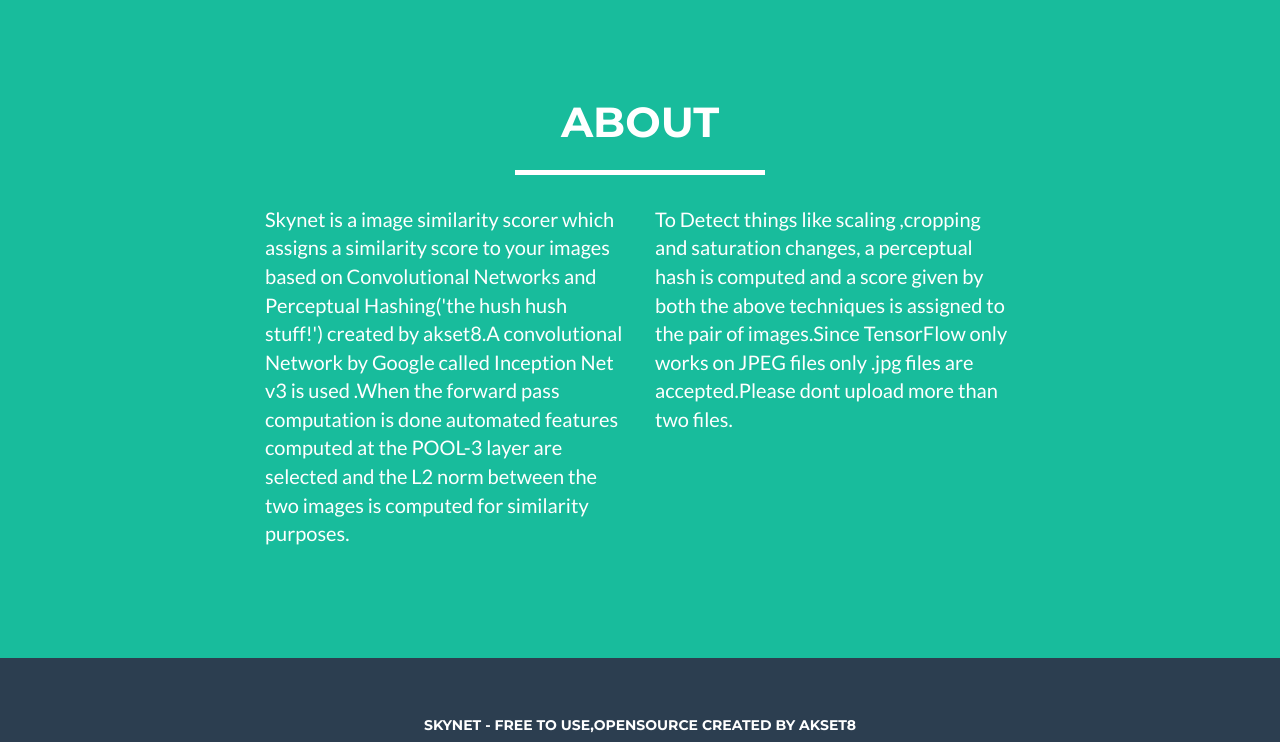
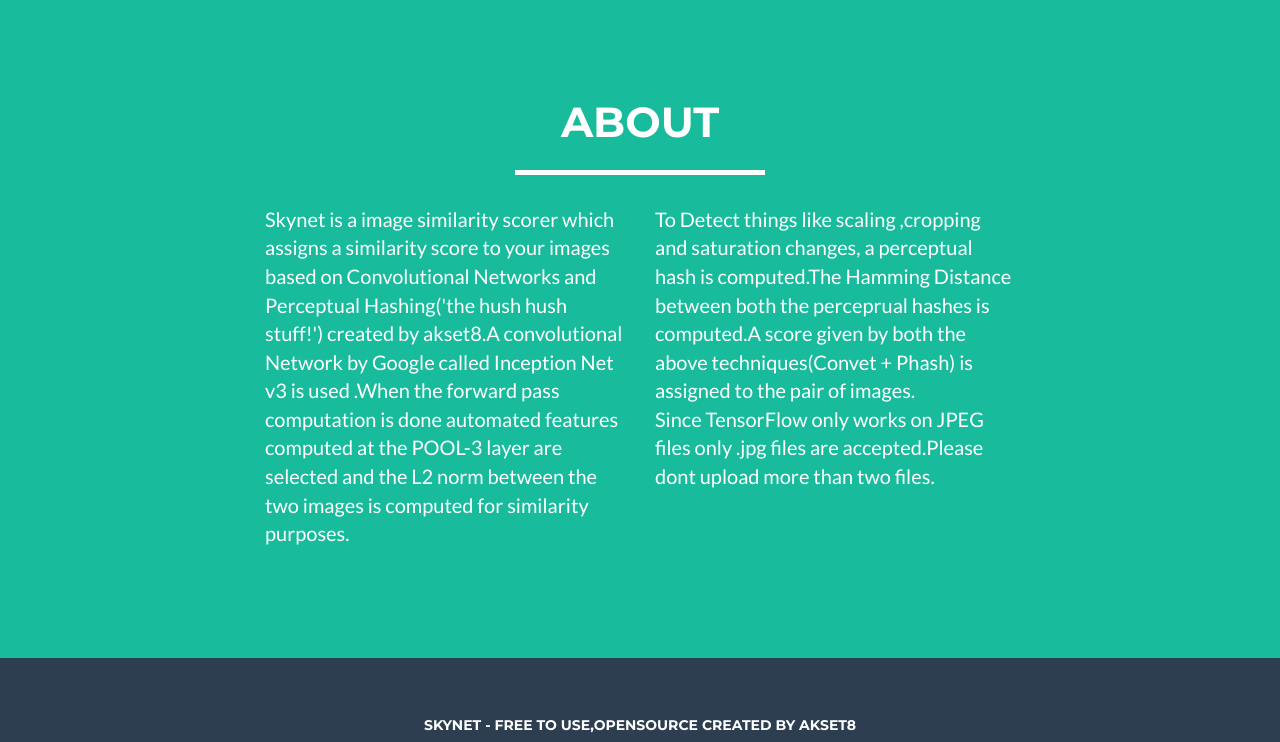
Before and after one commit to akset8/skynet, a Flask app: page / in a window 1280 px wide. Shown: the part 1039-1781 px from the top of the page. Run offline with Flask 2, Linux system fonts and the light colour scheme; some libraries are stand-ins or nearby versions.

Commit message:
added some text

```diff
--- a/templates/index.html
+++ b/templates/index.html
@@ -118,7 +118,7 @@
                     <p>Skynet is a image similarity scorer which assigns a similarity score to your images based on Convolutional Networks and Perceptual Hashing('the hush hush stuff!') created by akset8.A convolutional Network by Google called Inception Net v3 is used .When the forward pass computation is done automated features computed at the POOL-3 layer are selected and the L2 norm between the two images is computed for similarity purposes.</p>
                 </div>
                 <div class="col-lg-4">
-                    <p>To Detect things like scaling ,cropping and saturation changes, a perceptual hash is computed and a score given by both the above techniques is assigned to the pair of images.Since TensorFlow only works on JPEG files  only .jpg files are accepted.Please dont upload more than two files.</p>
+                    <p>To Detect things like scaling ,cropping and saturation changes, a perceptual hash is computed.The Hamming Distance between both the perceprual hashes is computed.A score given by both the above techniques(Convet + Phash) is assigned to the pair of images.<br>Since TensorFlow only works on JPEG files  only .jpg files are accepted.Please dont upload more than two files.</p>
                 </div>
 
             </div>
```
Also changed, not shown: 1 other file.
